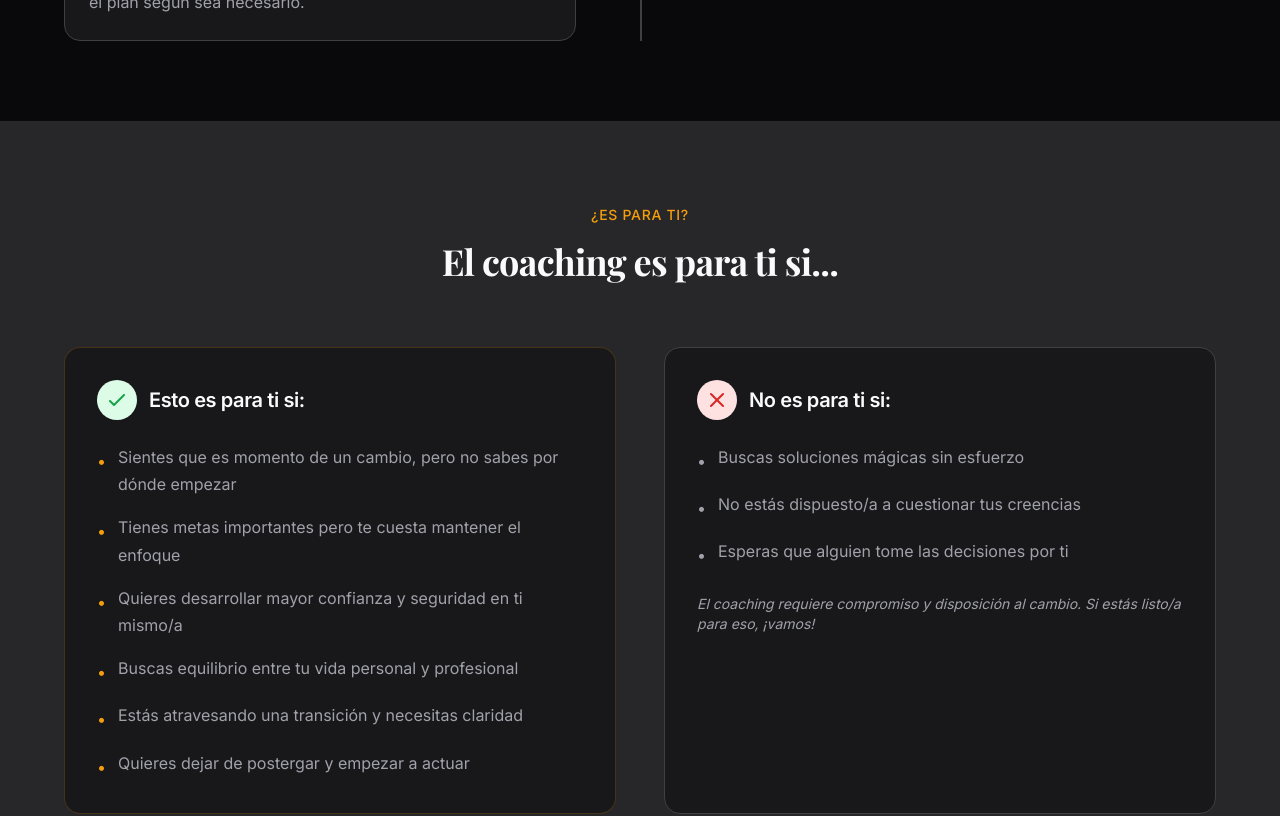
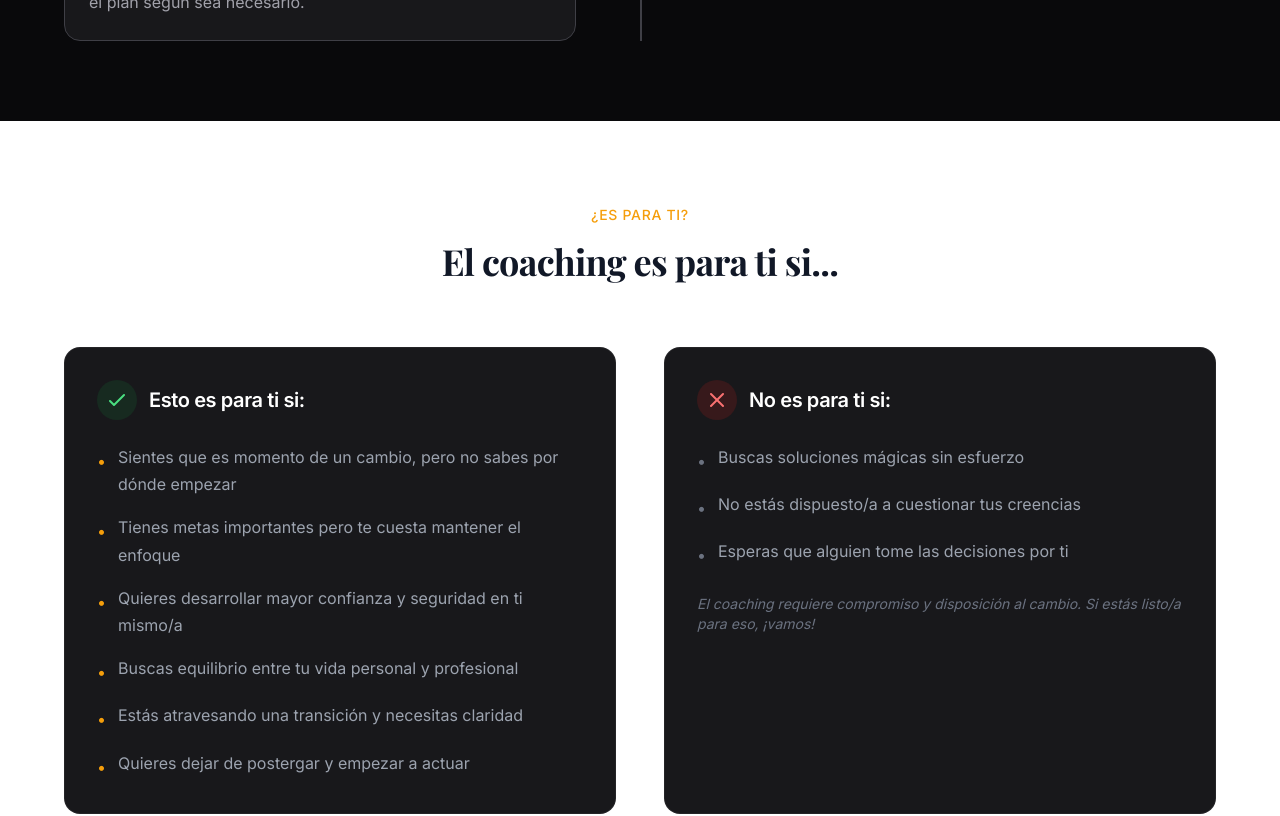
Before and after one commit to mauro6287-blip/alicia-morales-coach, a Next.js app: page / in a window 1280 px wide. Shown: the part 6200-7016 px from the top of the page. Built offline with nearby package versions, Linux system fonts and the light colour scheme; a web font is replaced by a local one.

Commit message:
Change ParaQuienEs section to white bg with dark cards

```diff
--- a/sections/ParaQuienEs.tsx
+++ b/sections/ParaQuienEs.tsx
@@ -15,14 +15,14 @@ const noEsPara = [
 
 export default function ParaQuienEs() {
     return (
-        <section id="para-quien" className="bg-surface-elevated px-6 py-20">
+        <section id="para-quien" className="bg-white px-6 py-20">
             <div className="mx-auto max-w-6xl">
                 {/* Header */}
                 <div className="mb-16 text-center">
                     <span className="mb-4 inline-block text-sm font-medium uppercase tracking-wider text-primary">
                         ¿Es para ti?
                     </span>
-                    <h2 className="mb-6 text-3xl font-bold text-foreground md:text-4xl">
+                    <h2 className="mb-6 text-3xl font-bold text-gray-900 md:text-4xl">
                         <span className="font-[family-name:var(--font-playfair)]">
                             El coaching es para ti si...
                         </span>
@@ -31,9 +31,9 @@ export default function ParaQuienEs() {
 
                 <div className="grid gap-12 lg:grid-cols-2">
                     {/* Para quién SÍ es */}
-                    <div className="rounded-2xl border border-primary/20 bg-surface p-8">
+                    <div className="rounded-2xl border border-white/5 bg-[#18181b] p-8">
                         <div className="mb-6 flex items-center gap-3">
-                            <div className="flex h-10 w-10 items-center justify-center rounded-full bg-green-100 text-green-600">
+                            <div className="flex h-10 w-10 items-center justify-center rounded-full bg-green-900/30 text-green-400">
                                 <svg
                                     className="h-6 w-6"
                                     fill="none"
@@ -48,7 +48,7 @@ export default function ParaQuienEs() {
                                     />
                                 </svg>
                             </div>
-                            <h3 className="text-xl font-semibold text-foreground">
+                            <h3 className="text-xl font-semibold text-white">
                                 Esto es para ti si:
                             </h3>
                         </div>
@@ -57,16 +57,16 @@ export default function ParaQuienEs() {
                             {perfilIdeal.map((item, index) => (
                                 <li key={index} className="flex items-start gap-3">
                                     <span className="mt-1 text-primary">•</span>
-                                    <span className="text-muted">{item}</span>
+                                    <span className="text-gray-400">{item}</span>
                                 </li>
                             ))}
                         </ul>
                     </div>
 
                     {/* Para quién NO es */}
-                    <div className="rounded-2xl border border-border bg-surface p-8">
+                    <div className="rounded-2xl border border-white/5 bg-[#18181b] p-8">
                         <div className="mb-6 flex items-center gap-3">
-                            <div className="flex h-10 w-10 items-center justify-center rounded-full bg-red-100 text-red-600">
+                            <div className="flex h-10 w-10 items-center justify-center rounded-full bg-red-900/30 text-red-400">
                                 <svg
                                     className="h-6 w-6"
                                     fill="none"
@@ -81,7 +81,7 @@ export default function ParaQuienEs() {
                                     />
                                 </svg>
                             </div>
-                            <h3 className="text-xl font-semibold text-foreground">
+                            <h3 className="text-xl font-semibold text-white">
                                 No es para ti si:
                             </h3>
                         </div>
@@ -89,13 +89,13 @@ export default function ParaQuienEs() {
                         <ul className="space-y-4">
                             {noEsPara.map((item, index) => (
                                 <li key={index} className="flex items-start gap-3">
-                                    <span className="mt-1 text-muted">•</span>
-                                    <span className="text-muted">{item}</span>
+                                    <span className="mt-1 text-gray-500">•</span>
+                                    <span className="text-gray-400">{item}</span>
                                 </li>
                             ))}
                         </ul>
 
-                        <p className="mt-6 text-sm italic text-muted">
+                        <p className="mt-6 text-sm italic text-gray-500">
                             El coaching requiere compromiso y disposición al cambio. Si estás
                             listo/a para eso, ¡vamos!
                         </p>
```
